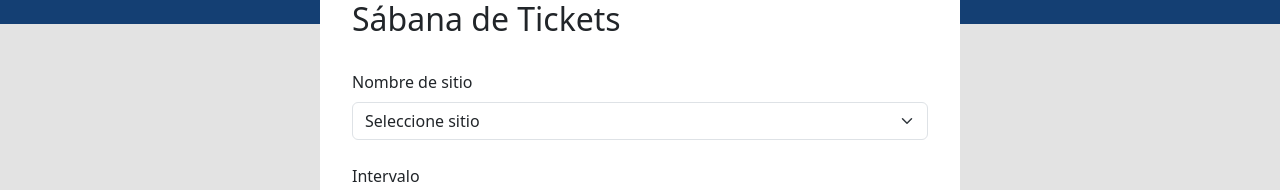
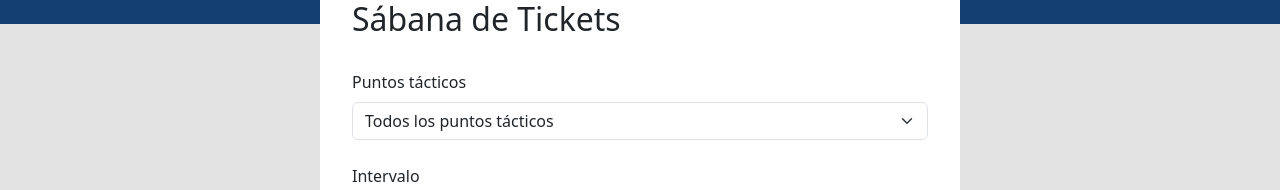
Before and after one commit to lucasruiz12/sabana-anam, a React (Vite) app: page / in a window 1280 px wide. Shown: the part 176-366 px from the top of the page. Built offline with nearby package versions, Linux system fonts and the light colour scheme.

Commit message:
new text in options and label

```diff
--- a/src/pages/Home/index.jsx
+++ b/src/pages/Home/index.jsx
@@ -166,7 +166,7 @@ const Home = () => {
                 <form className="form-search">
                     <h2 className="mb-4">Sábana de Tickets</h2>
                     <div className="mb-3">
-                        <label htmlFor="site" className="form-label">Nombre de sitio</label>
+                        <label htmlFor="site" className="form-label">Puntos tácticos</label>
                         <select
                             className="form-select"
                             id="site"
@@ -174,7 +174,7 @@ const Home = () => {
                             value={dataToSearch.site}
                             onChange={handleSelectChange}
                         >
-                            <option value="">Seleccione sitio</option>
+                            <option value="">Todos los puntos tácticos</option>
                             {clients.map(client => (
                                 <option key={client.id} value={client.name}>
                                     {client.name}
```
